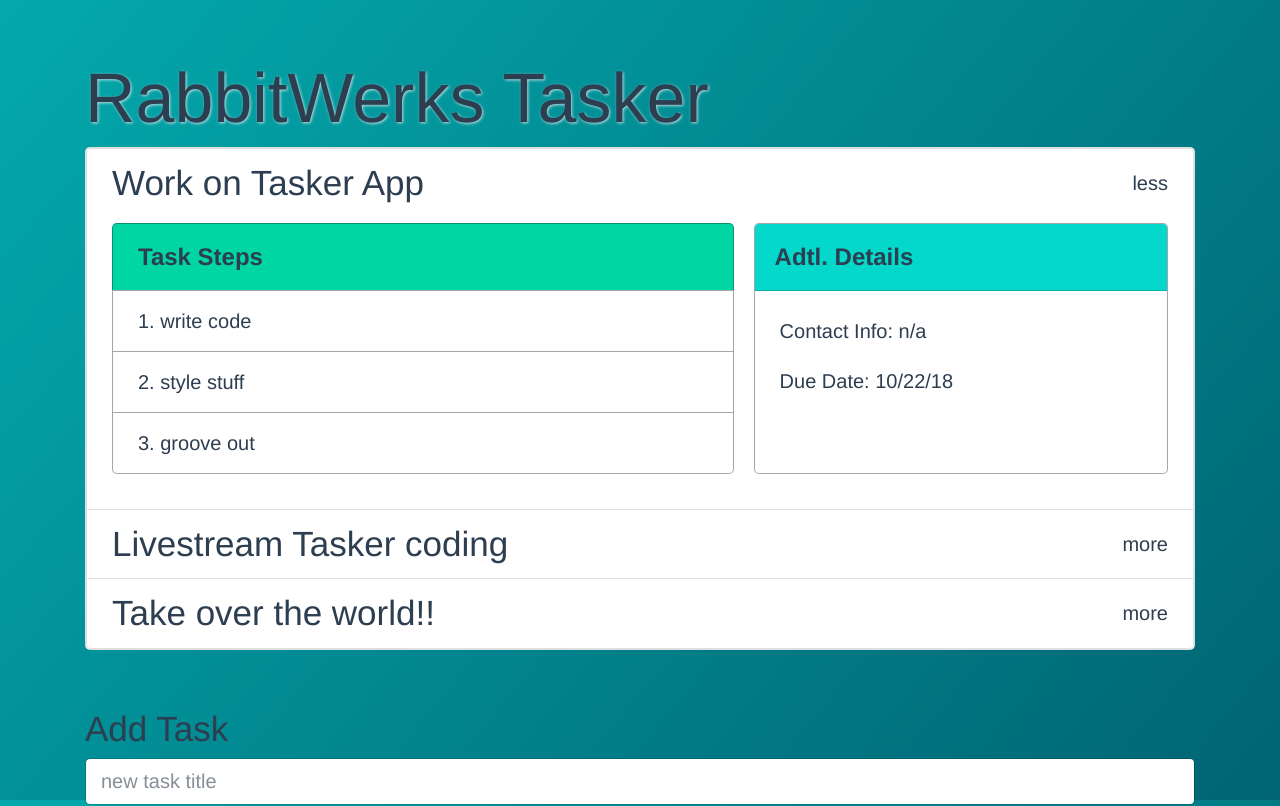
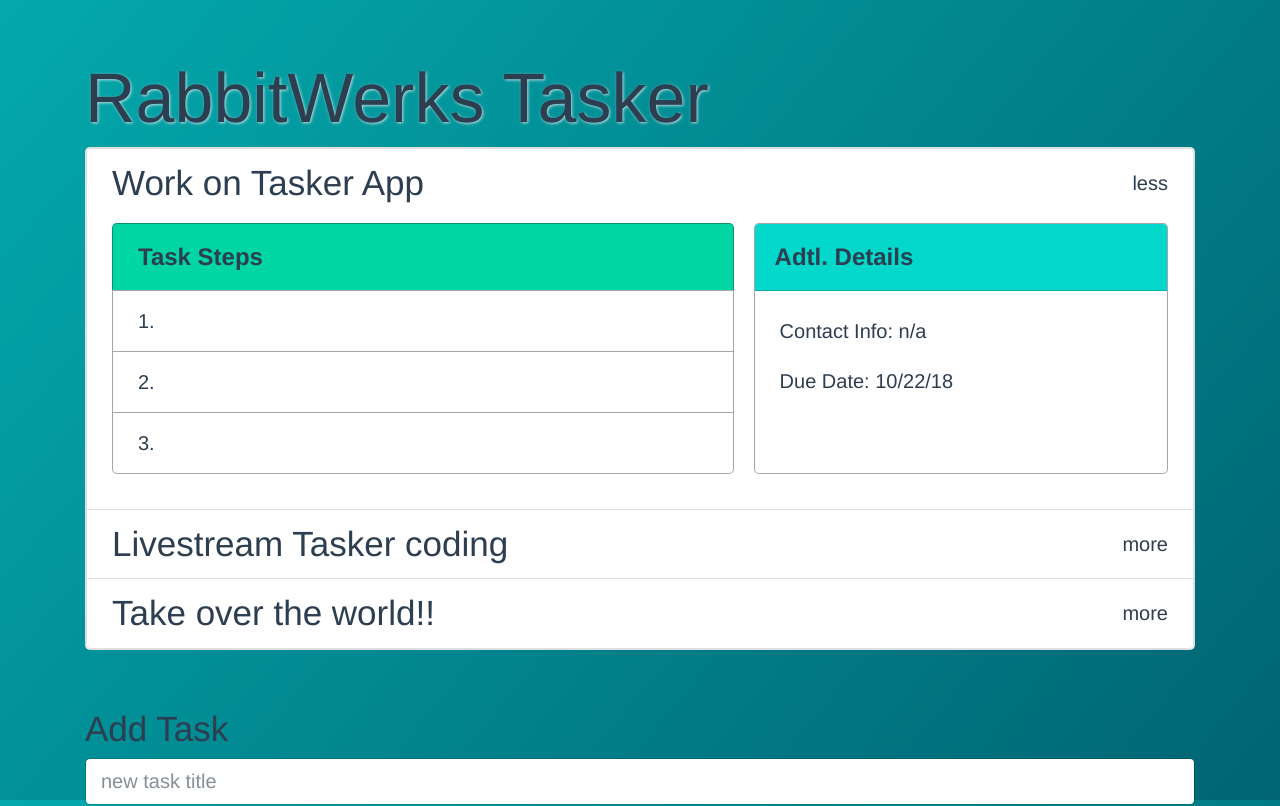
Before and after one commit to Sharpie360/tasker-app, a Vue app: page / in a window 1280 px wide. Shown: the top 806 px of the page. Built offline with nearby package versions, Linux system fonts and the light colour scheme.

Commit message:
updated - minor markup changes

```diff
--- a/src/components/TaskDetails.vue
+++ b/src/components/TaskDetails.vue
@@ -3,8 +3,9 @@
     <div class="details-steps">
       <ul class="list-group">
         <li class="list-group-item steps-title">Task Steps</li>
-        <li v-for="(step, i) in steps" :key="step" class="list-group-item">
-          {{i + 1}}. {{ step }}
+        <li v-for="(step, i) in steps" :key="step[i]" class="list-group-item">
+          {{i + 1}}. {{ step.value }}
+          <!-- important icon -->
         </li>
 
       </ul>
@@ -30,7 +31,7 @@
     props: {
       due: String,
       contact: String,
-      steps: []
+      steps: [],
     }
   }
 </script>
```
